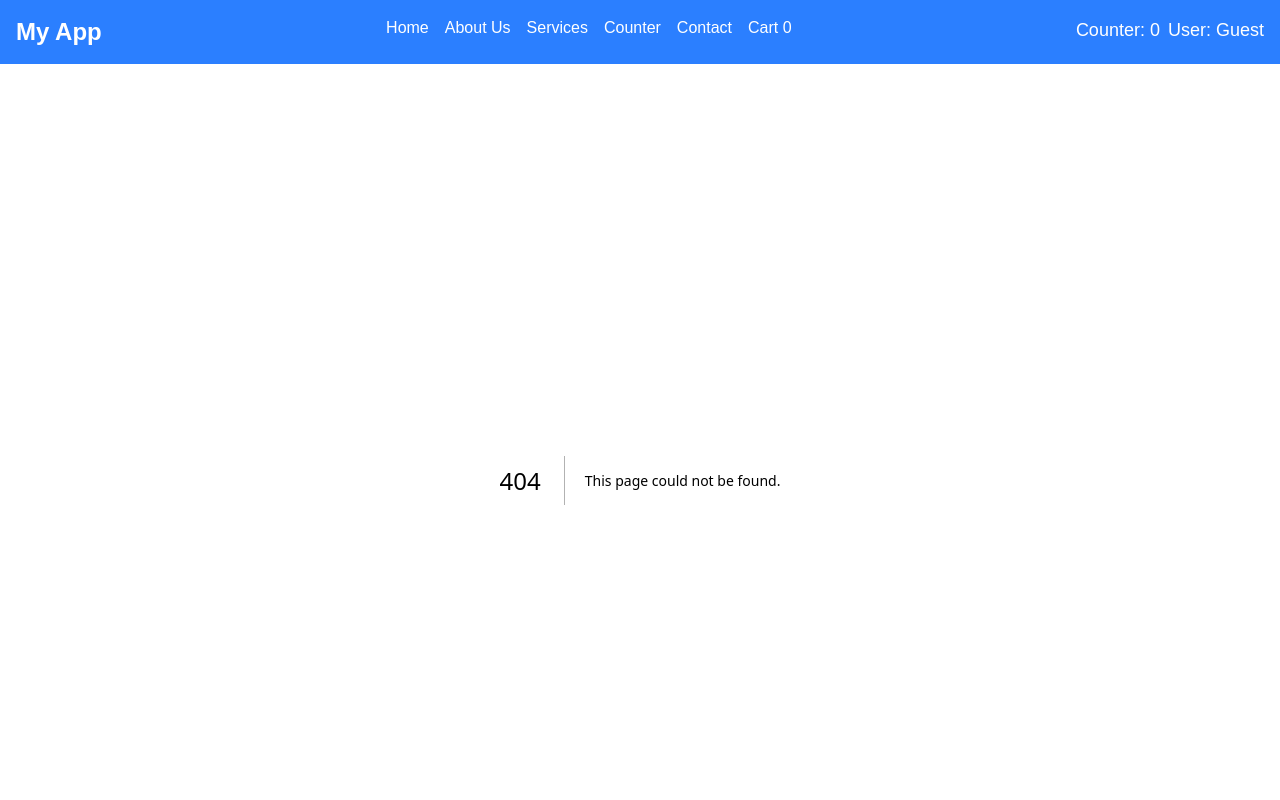
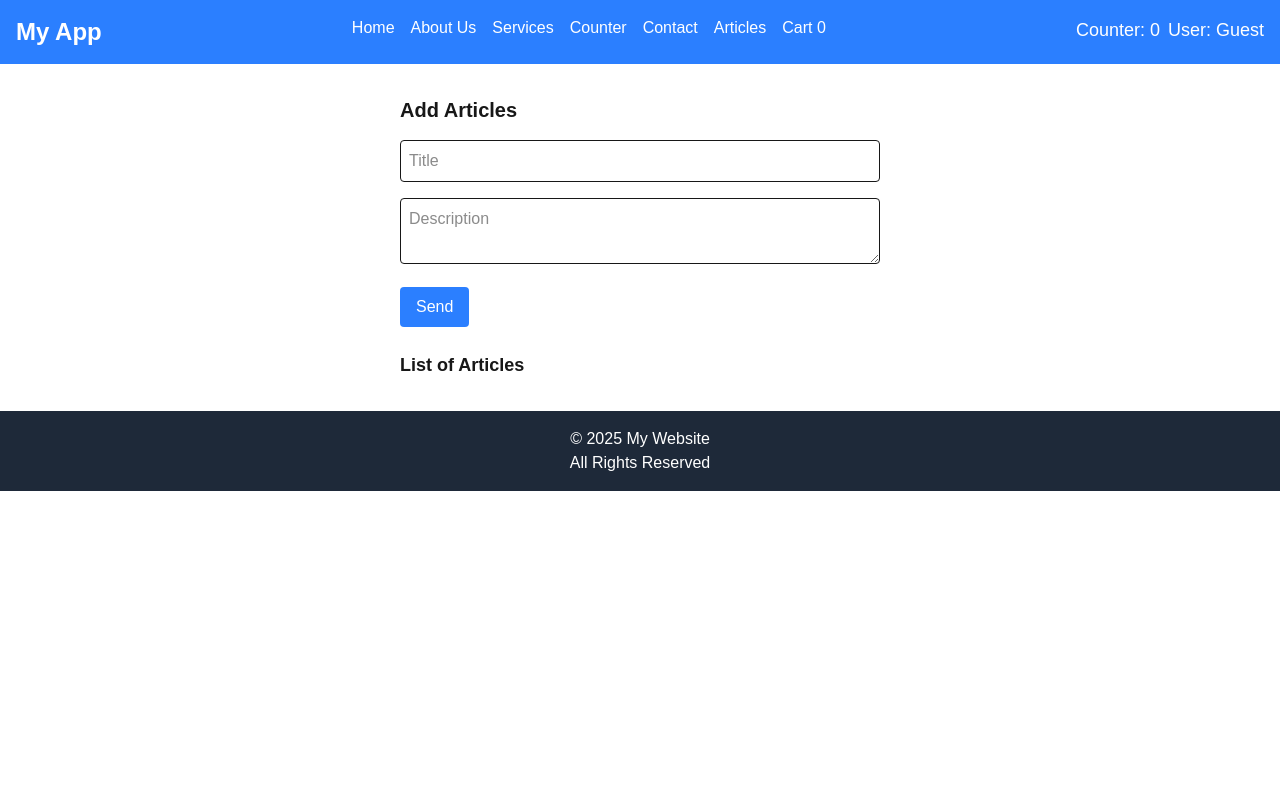
Before and after one commit to arasemami/react-next-app, a Next.js app: page /articles in a window 1280 px wide. Before the commit this address had no page. Shown: the top 800 px of the page. Built offline with nearby package versions, Linux system fonts and the light colour scheme.

Commit message:
added articles

```diff
--- /dev/null
+++ b/src/app/api/articles/route.ts
@@ -0,0 +1,22 @@
+import { NextResponse } from "next/server";
+
+let articles: { id: number; title: string; description: string }[] = [];
+
+export async function GET() {
+  return NextResponse.json(articles);
+}
+
+export async function POST(req: Request) {
+  const { title, description } = await req.json();
+  const newArticle = { id: Date.now(), title, description };
+  articles.push(newArticle);
+  return NextResponse.json(newArticle, { status: 201 });
+}
+
+
+export async function DELETE(req: Request) {
+  const { id } = await req.json();
+  articles = articles.filter((a) => a.id !== id)
+  return NextResponse.json({ message: "Deleted successfully" }, { status: 200 });
+
+}
--- /dev/null
+++ b/src/app/articles/page.tsx
@@ -0,0 +1,81 @@
+"use client";
+import { useEffect, useState } from "react";
+
+export default function ArticlesPage() {
+    const [title, setTitle] = useState("");
+    const [description, setDescription] = useState("");
+    const [articles, setArticles] = useState<{ id: number; title: string; description: string }[]>([]);
+
+
+    useEffect(() => {
+        fetchArticles();
+    }, []);
+
+    const fetchArticles = async () => {
+        const res = await fetch("/api/articles");
+        const data = await res.json();
+        setArticles(data);
+    };
+
+    const handleSubmit = async (e: React.FormEvent) => {
+        e.preventDefault();
+        const res = await fetch("/api/articles", {
+            method: "POST",
+            headers: { "Content-Type": "application/json" },
+            body: JSON.stringify({ title, description }),
+        });
+
+        if (res.ok) {
+            fetchArticles();
+            setTitle("");
+            setDescription("");
+        }
+    };
+
+    const handleDelete = async (id: number) => {
+        const res = await fetch("/api/articles", {
+            method: "DELETE",
+            headers: { "Content-Type": "application/json" },
+            body: JSON.stringify({ id }),
+        });
+
+        if (res.ok) {
+            fetchArticles();
+        }
+    }
+
+    return (
+        <div className="max-w-lg mx-auto p-4">
+            <h2 className="text-xl font-bold mb-4"> Add Articles</h2>
+            <form onSubmit={handleSubmit} className="space-y-4">
+                <input
+                    type="text"
+                    placeholder="Title"
+                    value={title}
+                    onChange={(e) => setTitle(e.target.value)}
+                    className="border p-2 w-full rounded"
+                />
+                <textarea
+                    placeholder="Description"
+                    value={description}
+                    onChange={(e) => setDescription(e.target.value)}
+                    className="border p-2 w-full rounded"
+                />
+                <button type="submit" className="bg-blue-500 text-white px-4 py-2 rounded">
+                    Send
+                </button>
+            </form>
+
+            <h3 className="text-lg font-bold mt-6"> List of Articles </h3>
+            <ul>
+                {articles.map((a) => (
+                    <li key={a.id} className="flex flex-col mb-4 bg-gray-600 rounded-md p-2 ">
+                        <h1>{a.title}</h1>
+                        <p>{a.description}</p>
+                        <button onClick={() => handleDelete(a.id)}>Delete</button>
+                    </li>
+                ))}
+            </ul>
+        </div>
+    );
+}
--- a/src/app/components/Header.tsx
+++ b/src/app/components/Header.tsx
@@ -32,6 +32,9 @@ const Header = () => {
                             <Link href="/contact" className="text-white hover:text-gray-200">Contact</Link>
                         </li>
                         <li>
+                            <Link href="/articles" className="text-white hover:text-gray-200">Articles</Link>
+                        </li>
+                        <li>
                             <Link href="/cart" className="text-white hover:text-gray-200">Cart {products.length}</Link>
                         </li>
                     </ul>
```
